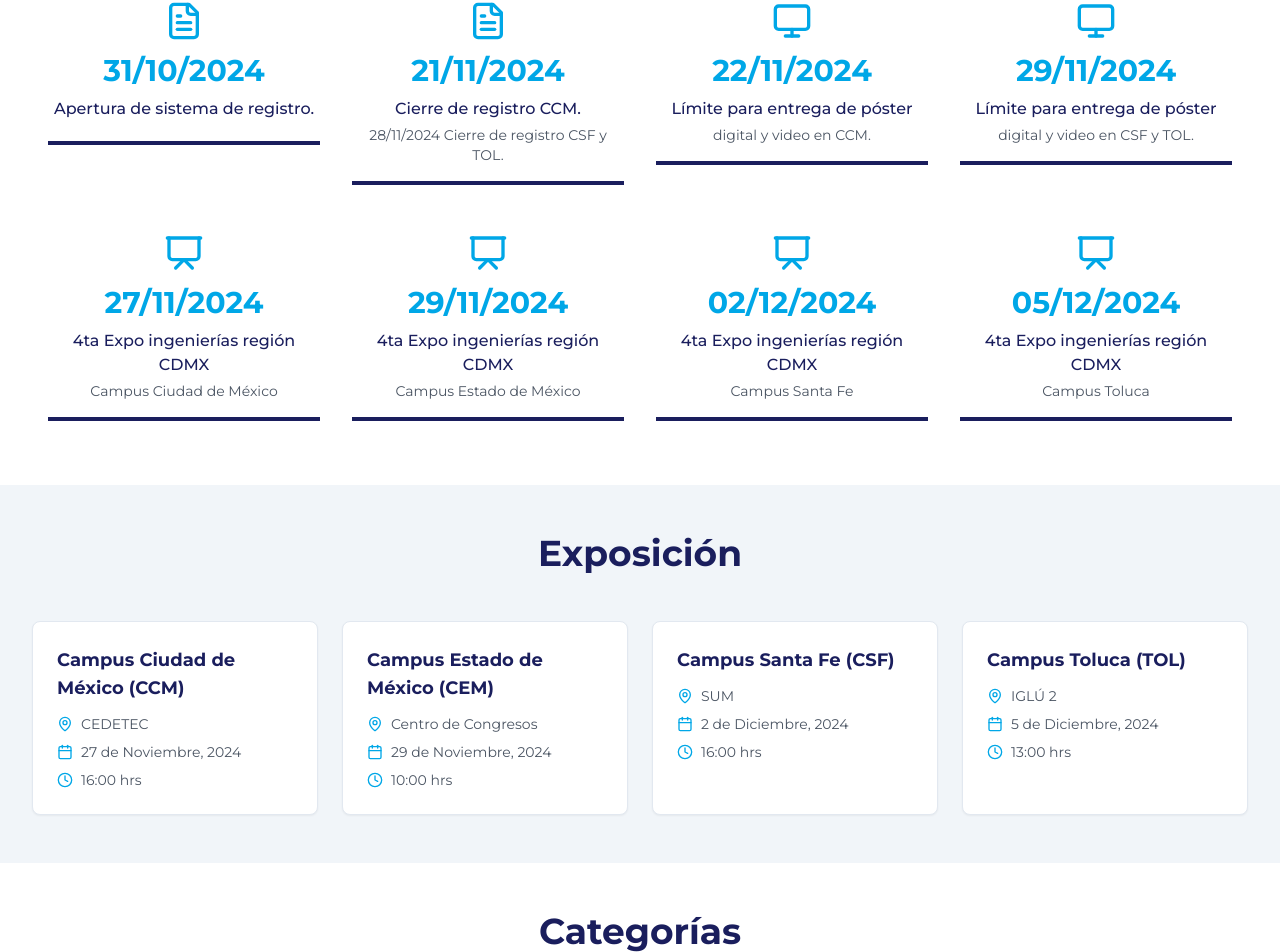
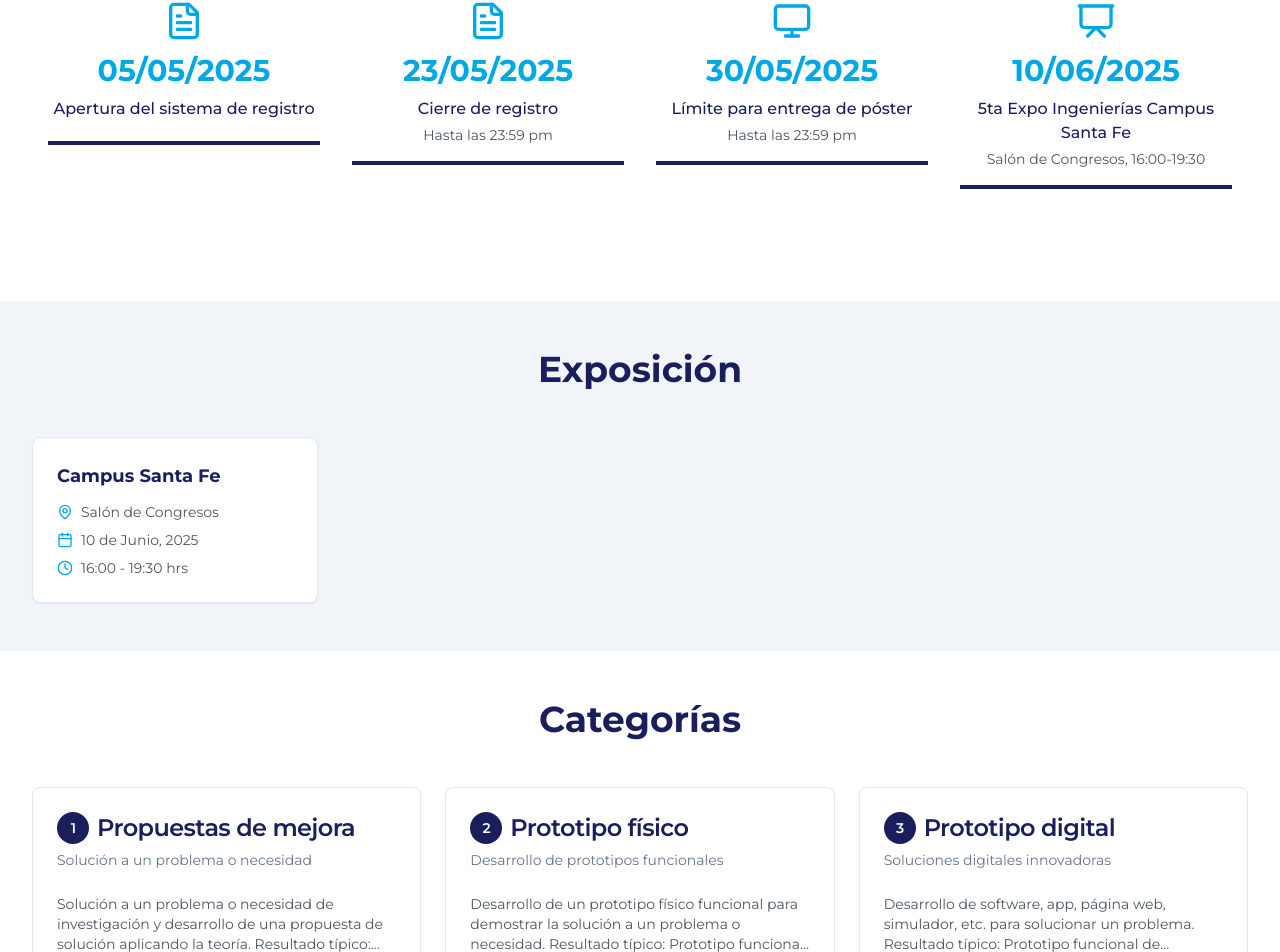
Before and after one commit to gerardoiv/expoingenierias, a React (Vite) app: page / in a window 1280 px wide. Shown: the part 1383-2335 px from the top of the page. Built offline with nearby package versions, Linux system fonts and the light colour scheme.

Commit message:
Refactor: Update home page and convocatoria content
Update the home page information, convocatoria details, and category descriptions. Also, update the footer information and social media links.

```diff
--- a/src/components/Footer.tsx
+++ b/src/components/Footer.tsx
@@ -1,7 +1,6 @@
-
 import React from 'react';
 import { Link } from 'react-router-dom';
-import { Instagram, Facebook, Youtube } from 'lucide-react';
+import { Instagram, Facebook } from 'lucide-react';
 
 const Footer = () => {
   return (
@@ -49,9 +48,6 @@ const Footer = () => {
               <a href="https://facebook.com" target="_blank" rel="noopener noreferrer" className="text-white hover:text-expo-lightblue">
                 <Facebook size={24} />
               </a>
-              <a href="https://youtube.com" target="_blank" rel="noopener noreferrer" className="text-white hover:text-expo-lightblue">
-                <Youtube size={24} />
-              </a>
             </div>
           </div>
         </div>
@@ -65,7 +61,7 @@ const Footer = () => {
         </div>
 
         <div className="border-t border-gray-700 pt-6 text-center text-gray-300 text-sm">
-          <p>Organizada y administrada por el grupo estudiantil Santa Fe is the way.</p>
+          <p>Organizada y administrada por la Escuela de Ingeniería y Ciencias de Campus Santa Fe.</p>
           <p className="mt-2">© {new Date().getFullYear()} por Expo Ingenierías región CDMX.</p>
         </div>
       </div>
--- a/src/components/ImportantDates.tsx
+++ b/src/components/ImportantDates.tsx
@@ -1,4 +1,3 @@
-
 import React from 'react';
 import { Calendar, FileText, Monitor, Presentation } from 'lucide-react';
 
@@ -26,51 +25,27 @@ const DateItem = ({ date, title, description, icon }: DateItemProps) => {
 const ImportantDates = () => {
   const dates = [
     {
-      date: '31/10/2024',
-      title: 'Apertura de sistema de registro.',
+      date: '05/05/2025',
+      title: 'Apertura del sistema de registro',
       description: '',
       icon: <FileText className="w-10 h-10 text-expo-lightblue" />
     },
     {
-      date: '21/11/2024',
-      title: 'Cierre de registro CCM.',
-      description: '28/11/2024 Cierre de registro CSF y TOL.',
+      date: '23/05/2025',
+      title: 'Cierre de registro',
+      description: 'Hasta las 23:59 pm',
       icon: <FileText className="w-10 h-10 text-expo-lightblue" />
     },
     {
-      date: '22/11/2024',
+      date: '30/05/2025',
       title: 'Límite para entrega de póster',
-      description: 'digital y video en CCM.',
+      description: 'Hasta las 23:59 pm',
       icon: <Monitor className="w-10 h-10 text-expo-lightblue" />
     },
     {
-      date: '29/11/2024',
-      title: 'Límite para entrega de póster',
-      description: 'digital y video en CSF y TOL.',
-      icon: <Monitor className="w-10 h-10 text-expo-lightblue" />
-    },
-    {
-      date: '27/11/2024',
-      title: '4ta Expo ingenierías región CDMX',
-      description: 'Campus Ciudad de México',
-      icon: <Presentation className="w-10 h-10 text-expo-lightblue" />
-    },
-    {
-      date: '29/11/2024',
-      title: '4ta Expo ingenierías región CDMX',
-      description: 'Campus Estado de México',
-      icon: <Presentation className="w-10 h-10 text-expo-lightblue" />
-    },
-    {
-      date: '02/12/2024',
-      title: '4ta Expo ingenierías región CDMX',
-      description: 'Campus Santa Fe',
-      icon: <Presentation className="w-10 h-10 text-expo-lightblue" />
-    },
-    {
-      date: '05/12/2024',
-      title: '4ta Expo ingenierías región CDMX',
-      description: 'Campus Toluca',
+      date: '10/06/2025',
+      title: '5ta Expo Ingenierías Campus Santa Fe',
+      description: 'Salón de Congresos, 16:00-19:30',
       icon: <Presentation className="w-10 h-10 text-expo-lightblue" />
     }
   ];
--- a/src/pages/Convocatoria.tsx
+++ b/src/pages/Convocatoria.tsx
@@ -1,4 +1,3 @@
-
 import React from 'react';
 import { Button } from '@/components/ui/button';
 import Timeline from '@/components/Timeline';
@@ -8,52 +7,32 @@ import { Download } from 'lucide-react';
 const Convocatoria = () => {
   const timelineEvents = [
     {
-      date: '31/10/2024',
+      date: '05/05/2025',
       title: 'Apertura de sistema de registro.'
     },
     {
-      date: '21/11/2024',
-      title: 'Cierre de registro CCM.'
+      date: '23/05/2025',
+      title: 'Cierre de registro a las 23:59 pm.'
     },
     {
-      date: '28/11/2024',
-      title: 'Cierre de registro CSF y TOL.'
+      date: '30/05/2025',
+      title: 'Límite para entrega de póster digital a las 23:59 pm.'
     },
     {
-      date: '22/11/2024',
-      title: 'Límite para entrega de póster digital y video en CCM.'
-    },
-    {
-      date: '29/11/2024',
-      title: 'Límite para entrega de póster digital y video en CSF y TOL.'
-    },
-    {
-      date: '27/11/2024',
-      title: '4ta Expo ingenierías región CDMX - Campus Ciudad de México'
-    },
-    {
-      date: '29/11/2024',
-      title: '4ta Expo ingenierías región CDMX - Campus Estado de México'
-    },
-    {
-      date: '02/12/2024',
-      title: '4ta Expo ingenierías región CDMX - Campus Santa Fe'
-    },
-    {
-      date: '05/12/2024',
-      title: '4ta Expo ingenierías región CDMX - Campus Toluca'
+      date: '10/06/2025',
+      title: '5ta Expo ingenierías Campus Santa Fe - Salón de Congresos'
     }
   ];
 
   return (
     <div className="pt-20 pb-16">
       <div className="container-section">
-        <h1 className="section-heading">Convocatoria AD24</h1>
+        <h1 className="section-heading">Convocatoria FJ25</h1>
 
         <div className="max-w-4xl mx-auto mb-12 text-center">
           <p className="text-lg text-gray-700 mb-6">
-            Los grupos estudiantiles SANTA FE IS THE WAY, SAIBT CCM, SEEIC TOL, junto a la Escuela de Ingeniería y Ciencias,
-            invita a todas y todos sus estudiantes con el apoyo de docentes a postularse como expositores en la 4ta EXPO INGENIERÍAS región CDMX.
+            La Escuela de Ingeniería y Ciencias, invita a todas y todos sus estudiantes con el apoyo de docentes
+            a postularse como expositores en la 5ta EXPO INGENIERÍAS campus Santa Fe.
           </p>
           <div className="flex justify-center gap-4">
             <Button className="flex items-center gap-2 bg-expo-blue hover:bg-expo-lightblue">
@@ -75,7 +54,7 @@ const Convocatoria = () => {
                 <h3 className="text-lg font-semibold text-expo-blue">Elegibilidad</h3>
                 <ul className="list-disc pl-5 mt-2 space-y-1">
                   <li>Ser estudiante activo de algún programa de la Escuela de Ingeniería y Ciencias.</li>
-                  <li>El proyecto debe haberse desarrollado durante el semestre Agosto-Diciembre 2024.</li>
+                  <li>El proyecto debe haberse desarrollado durante el semestre Febrero-Junio 2025.</li>
                   <li>Contar con el aval de un profesor vinculado al proyecto.</li>
                 </ul>
               </div>
@@ -83,7 +62,7 @@ const Convocatoria = () => {
               <div>
                 <h3 className="text-lg font-semibold text-expo-blue">Equipo</h3>
                 <ul className="list-disc pl-5 mt-2 space-y-1">
-                  <li>Máximo 4 integrantes por equipo.</li>
+                  <li>Máximo 5 integrantes por equipo.</li>
                   <li>Todos los integrantes deben ser estudiantes activos.</li>
                   <li>Se permite la participación individual.</li>
                 </ul>
@@ -94,7 +73,6 @@ const Convocatoria = () => {
                 <ul className="list-disc pl-5 mt-2 space-y-1">
                   <li>Formato de registro completo.</li>
                   <li>Póster digital según la plantilla proporcionada.</li>
-                  <li>Video explicativo de máximo 3 minutos.</li>
                   <li>Carta de consentimiento para uso de imagen.</li>
                 </ul>
               </div>
--- a/src/pages/Index.tsx
+++ b/src/pages/Index.tsx
@@ -9,49 +9,43 @@ import { Link } from 'react-router-dom';
 const Index = () => {
   const events = [
     {
-      campus: 'Campus Ciudad de México (CCM)',
-      location: 'CEDETEC',
-      date: '27 de Noviembre, 2024',
-      time: '16:00 hrs'
-    },
-    {
-      campus: 'Campus Estado de México (CEM)',
-      location: 'Centro de Congresos',
-      date: '29 de Noviembre, 2024',
-      time: '10:00 hrs'
-    },
-    {
-      campus: 'Campus Santa Fe (CSF)',
-      location: 'SUM',
-      date: '2 de Diciembre, 2024',
-      time: '16:00 hrs'
-    },
-    {
-      campus: 'Campus Toluca (TOL)',
-      location: 'IGLÚ 2',
-      date: '5 de Diciembre, 2024',
-      time: '13:00 hrs'
+      campus: 'Campus Santa Fe',
+      location: 'Salón de Congresos',
+      date: '10 de Junio, 2025',
+      time: '16:00 - 19:30 hrs'
     }
   ];
 
   const categories = [
     {
       id: 1,
-      title: 'Desarrollo de propuesta de mejora',
-      description: 'Soluciones teóricas para problemas específicos',
-      fullDescription: 'Esta categoría se centra en soluciones teóricas para problemas específicos, sin requerir prototipos físicos o digitales. Las participaciones deben basarse en propuestas o uso de metodología sólida, mostrando cómo la teoría aplicada contribuye a la solución. Se valora la innovación, viabilidad y el impacto en situaciones reales.'
+      title: 'Propuestas de mejora',
+      description: 'Solución a un problema o necesidad',
+      fullDescription: 'Solución a un problema o necesidad de investigación y desarrollo de una propuesta de solución aplicando la teoría. Resultado típico: reporte, propuesta de mejora, diseño de solución o método nuevo. Evidencia: Póster.'
     },
     {
       id: 2,
-      title: 'Desarrollo de prototipo físico',
-      description: 'Diseño y construcción de prototipos funcionales',
-      fullDescription: 'Esta categoría desafía a los participantes a diseñar, construir y demostrar prototipos funcionales que ofrezcan soluciones innovadoras a problemas actuales o necesidades insatisfechas. Los proyectos pueden abarcar una amplia gama de campos de la ingeniería, desde dispositivos médicos hasta sistemas de automatización y más allá.'
+      title: 'Prototipo físico',
+      description: 'Desarrollo de prototipos funcionales',
+      fullDescription: 'Desarrollo de un prototipo físico funcional para demostrar la solución a un problema o necesidad. Resultado típico: Prototipo funcional de máquina, mecanismo, dispositivo, artefacto o similar. Evidencia: Prototipo físico y póster.'
     },
     {
       id: 3,
-      title: 'Desarrollo de prototipo digital',
+      title: 'Prototipo digital',
       description: 'Soluciones digitales innovadoras',
-      fullDescription: 'Esta categoría premia la creación innovadora de soluciones digitales, tales como software, aplicaciones, sitios web, o simuladores, todas diseñadas meticulosamente para abordar desafíos concretos. Se valora la innovación técnica, funcionalidad superior, y el impacto positivo potencial de los prototipos presentados.'
+      fullDescription: 'Desarrollo de software, app, página web, simulador, etc. para solucionar un problema. Resultado típico: Prototipo funcional de aplicación web/móvil, software, simulador. Evidencia: póster y prototipo de software o aplicación de TI funcional.'
+    },
+    {
+      id: 4,
+      title: 'Estancia de investigación/profesional',
+      description: 'Proyectos de investigación',
+      fullDescription: 'Desarrollo de metodología científica para abordar y presentar proyectos de investigación. Resultado: Artículo o ponencia. Evidencia: póster.'
+    },
+    {
+      id: 5,
+      title: 'Proyecto de fin de carrera',
+      description: 'Proyectos integradores',
+      fullDescription: 'Únicamente alumnos de último semestre en bloques integradores o multidisciplinarios. Desarrollo de un prototipo o proceso que integre las competencias disciplinares de carrera. Resultado: Nuevo producto o proceso mejorado, prototipo funcional que resuelva una necesidad industrial o comercial. Evidencia: Prototipo físico y póster.'
     }
   ];
 
```
